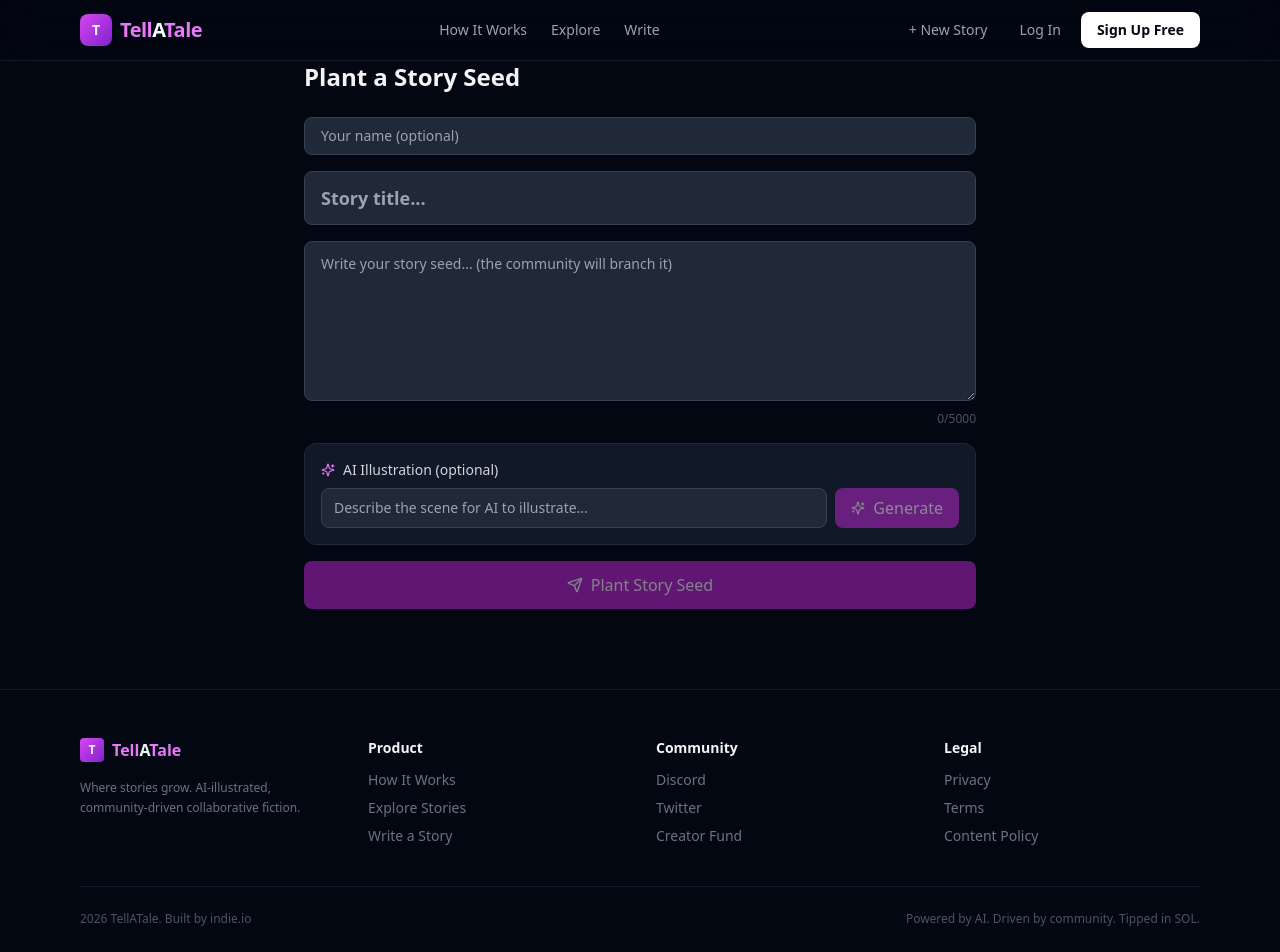
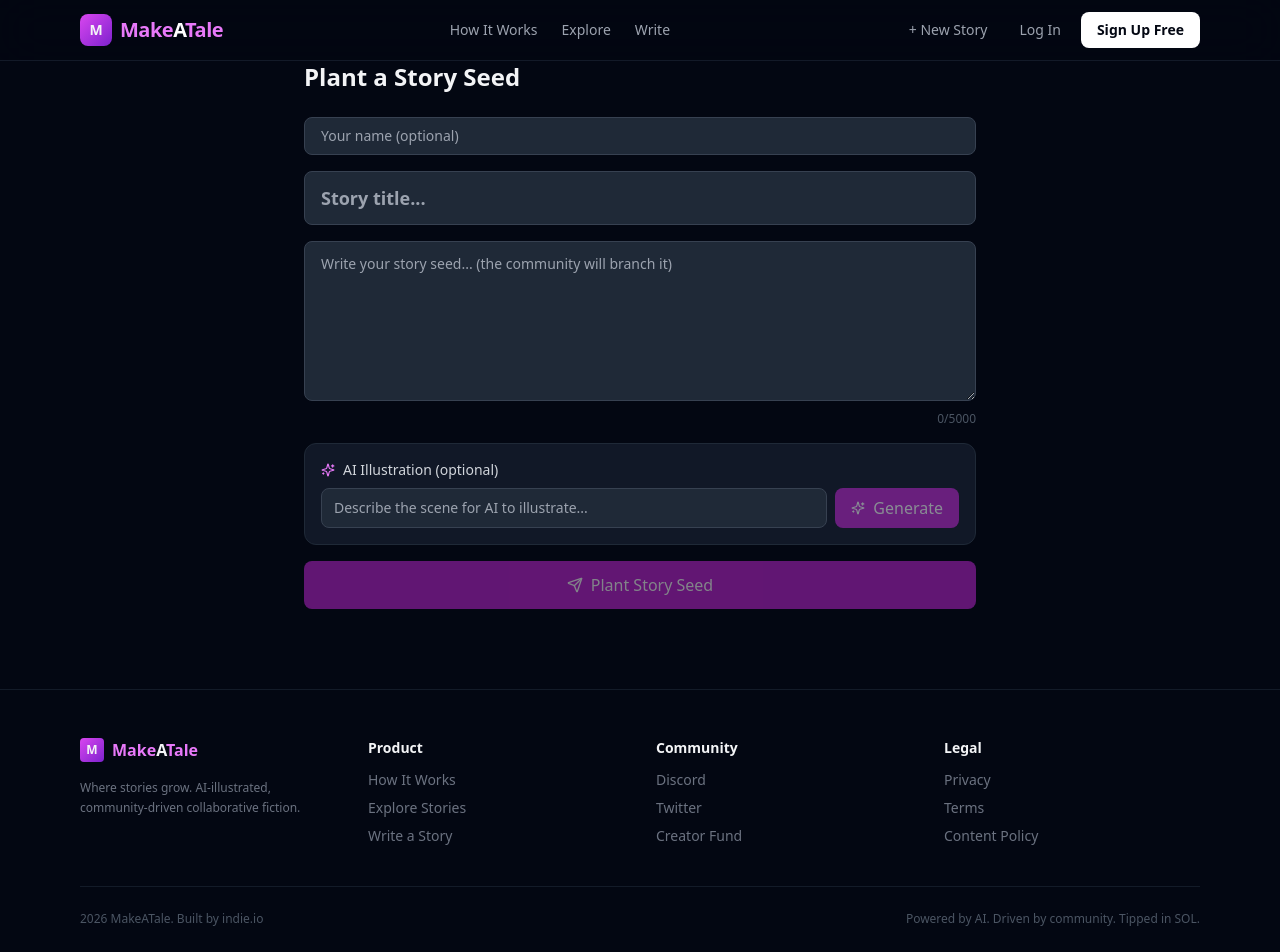
Before and after one commit to donovan-lang/tellatale, a Next.js app: page /submit in a window 1280 px wide. Shown: the top 952 px of the page. Built offline with nearby package versions, Linux system fonts and the light colour scheme; no server answers.

Commit message:
Rebrand to MakeATale, add makeatale.com domain, re-enable OAuth buttons

```diff
--- a/package.json
+++ b/package.json
@@ -1,5 +1,5 @@
 {
-  "name": "tellatale",
+  "name": "makeatale",
   "version": "0.1.0",
   "private": true,
   "scripts": {
--- a/src/app/layout.tsx
+++ b/src/app/layout.tsx
@@ -4,7 +4,7 @@ import { AuthProvider } from "@/components/AuthProvider";
 import NavBar from "@/components/NavBar";
 
 export const metadata: Metadata = {
-  title: "TellATale -- Collaborative AI Storytelling",
+  title: "MakeATale — Collaborative AI Storytelling",
   description:
     "Plant story seeds, AI illustrates them, community votes on branches. Choose-your-own-adventure meets creative AI. Tip creators with Solana.",
   keywords: [
@@ -36,10 +36,10 @@ export default function RootLayout({
                 <div>
                   <div className="flex items-center gap-2 mb-4">
                     <div className="w-6 h-6 rounded bg-gradient-to-br from-brand-500 to-purple-700 flex items-center justify-center text-xs font-black">
-                      T
+                      M
                     </div>
                     <span className="font-bold">
-                      <span className="text-brand-400">Tell</span>A
+                      <span className="text-brand-400">Make</span>A
                       <span className="text-brand-400">Tale</span>
                     </span>
                   </div>
@@ -95,7 +95,7 @@ export default function RootLayout({
                 </div>
               </div>
               <div className="mt-10 pt-6 border-t border-gray-800/60 flex flex-col md:flex-row items-center justify-between gap-4 text-xs text-gray-600">
-                <p>2026 TellATale. Built by indie.io</p>
+                <p>2026 MakeATale. Built by indie.io</p>
                 <p>Powered by AI. Driven by community. Tipped in SOL.</p>
               </div>
             </div>
--- a/src/app/login/page.tsx
+++ b/src/app/login/page.tsx
@@ -171,9 +171,9 @@ function LoginForm() {
 
         <div className="grid grid-cols-2 gap-3">
           <button
-            disabled
-            className="btn-secondary flex items-center justify-center gap-2 py-2.5 text-sm opacity-40 cursor-not-allowed"
-            title="GitHub login coming soon"
+            onClick={() => handleOAuth("github")}
+            disabled={loading}
+            className="btn-secondary flex items-center justify-center gap-2 py-2.5 text-sm disabled:opacity-50"
           >
             <svg
               viewBox="0 0 24 24"
@@ -183,12 +183,11 @@ function LoginForm() {
               <path d="M12 0c-6.626 0-12 5.373-12 12 0 5.302 3.438 9.8 8.207 11.387.599.111.793-.261.793-.577v-2.234c-3.338.726-4.033-1.416-4.033-1.416-.546-1.387-1.333-1.756-1.333-1.756-1.089-.745.083-.729.083-.729 1.205.084 1.839 1.237 1.839 1.237 1.07 1.834 2.807 1.304 3.492.997.107-.775.418-1.305.762-1.604-2.665-.305-5.467-1.334-5.467-5.931 0-1.311.469-2.381 1.236-3.221-.124-.303-.535-1.524.117-3.176 0 0 1.008-.322 3.301 1.23.957-.266 1.983-.399 3.003-.404 1.02.005 2.047.138 3.006.404 2.291-1.552 3.297-1.23 3.297-1.23.653 1.653.242 2.874.118 3.176.77.84 1.235 1.911 1.235 3.221 0 4.609-2.807 5.624-5.479 5.921.43.372.823 1.102.823 2.222v3.293c0 .319.192.694.801.576 4.765-1.589 8.199-6.086 8.199-11.386 0-6.627-5.373-12-12-12z" />
             </svg>
             GitHub
-            <span className="text-[10px] text-gray-600">soon</span>
           </button>
           <button
-            disabled
-            className="btn-secondary flex items-center justify-center gap-2 py-2.5 text-sm opacity-40 cursor-not-allowed"
-            title="Google login coming soon"
+            onClick={() => handleOAuth("google")}
+            disabled={loading}
+            className="btn-secondary flex items-center justify-center gap-2 py-2.5 text-sm disabled:opacity-50"
           >
             <svg
               viewBox="0 0 24 24"
@@ -201,7 +200,6 @@ function LoginForm() {
               <path d="M12 5.38c1.62 0 3.06.56 4.21 1.64l3.15-3.15C17.45 2.09 14.97 1 12 1 7.7 1 3.99 3.47 2.18 7.07l3.66 2.84c.87-2.6 3.3-4.53 6.16-4.53z" />
             </svg>
             Google
-            <span className="text-[10px] text-gray-600">soon</span>
           </button>
         </div>
       </div>
--- a/src/app/signup/page.tsx
+++ b/src/app/signup/page.tsx
@@ -167,9 +167,9 @@ export default function SignupPage() {
 
           <div className="grid grid-cols-2 gap-3">
             <button
-              disabled
-              className="btn-secondary flex items-center justify-center gap-2 py-2.5 text-sm opacity-40 cursor-not-allowed"
-              title="GitHub login coming soon"
+              onClick={() => handleOAuth("github")}
+              disabled={loading}
+              className="btn-secondary flex items-center justify-center gap-2 py-2.5 text-sm disabled:opacity-50"
             >
               <svg
                 viewBox="0 0 24 24"
@@ -179,12 +179,11 @@ export default function SignupPage() {
                 <path d="M12 0c-6.626 0-12 5.373-12 12 0 5.302 3.438 9.8 8.207 11.387.599.111.793-.261.793-.577v-2.234c-3.338.726-4.033-1.416-4.033-1.416-.546-1.387-1.333-1.756-1.333-1.756-1.089-.745.083-.729.083-.729 1.205.084 1.839 1.237 1.839 1.237 1.07 1.834 2.807 1.304 3.492.997.107-.775.418-1.305.762-1.604-2.665-.305-5.467-1.334-5.467-5.931 0-1.311.469-2.381 1.236-3.221-.124-.303-.535-1.524.117-3.176 0 0 1.008-.322 3.301 1.23.957-.266 1.983-.399 3.003-.404 1.02.005 2.047.138 3.006.404 2.291-1.552 3.297-1.23 3.297-1.23.653 1.653.242 2.874.118 3.176.77.84 1.235 1.911 1.235 3.221 0 4.609-2.807 5.624-5.479 5.921.43.372.823 1.102.823 2.222v3.293c0 .319.192.694.801.576 4.765-1.589 8.199-6.086 8.199-11.386 0-6.627-5.373-12-12-12z" />
               </svg>
               GitHub
-              <span className="text-[10px] text-gray-600">soon</span>
             </button>
             <button
-              disabled
-              className="btn-secondary flex items-center justify-center gap-2 py-2.5 text-sm opacity-40 cursor-not-allowed"
-              title="Google login coming soon"
+              onClick={() => handleOAuth("google")}
+              disabled={loading}
+              className="btn-secondary flex items-center justify-center gap-2 py-2.5 text-sm disabled:opacity-50"
             >
               <svg
                 viewBox="0 0 24 24"
@@ -197,7 +196,6 @@ export default function SignupPage() {
                 <path d="M12 5.38c1.62 0 3.06.56 4.21 1.64l3.15-3.15C17.45 2.09 14.97 1 12 1 7.7 1 3.99 3.47 2.18 7.07l3.66 2.84c.87-2.6 3.3-4.53 6.16-4.53z" />
               </svg>
               Google
-              <span className="text-[10px] text-gray-600">soon</span>
             </button>
           </div>
         </div>
--- a/src/app/submit/page.tsx
+++ b/src/app/submit/page.tsx
@@ -1,7 +1,7 @@
 import StoryForm from "@/components/StoryForm";
 
 export const metadata = {
-  title: "Submit a Story — TellATale",
+  title: "Submit a Story — MakeATale",
 };
 
 export default function SubmitPage() {
--- a/src/components/NavBar.tsx
+++ b/src/components/NavBar.tsx
@@ -17,10 +17,10 @@ export default function NavBar() {
         {/* Logo */}
         <a href="/" className="flex items-center gap-2">
           <div className="w-8 h-8 rounded-lg bg-gradient-to-br from-brand-500 to-purple-700 flex items-center justify-center text-sm font-black">
-            T
+            M
           </div>
           <span className="text-xl font-bold tracking-tight">
-            <span className="text-brand-400">Tell</span>
+            <span className="text-brand-400">Make</span>
             <span className="text-white">A</span>
             <span className="text-brand-400">Tale</span>
           </span>
--- a/src/lib/demo-data.ts
+++ b/src/lib/demo-data.ts
@@ -5,7 +5,7 @@ export const DEMO_STORIES: Story[] = [
     id: "demo-1",
     parent_id: null,
     author_id: null,
-    author_name: "TellATale",
+    author_name: "MakeATale",
     title: "The Last Lighthouse Keeper",
     content:
       "On the edge of a crumbling cliff, the last lighthouse keeper wound the mechanism for the final time. The ships had stopped coming years ago, but something else watched from the deep — something that feared the light.",
```
